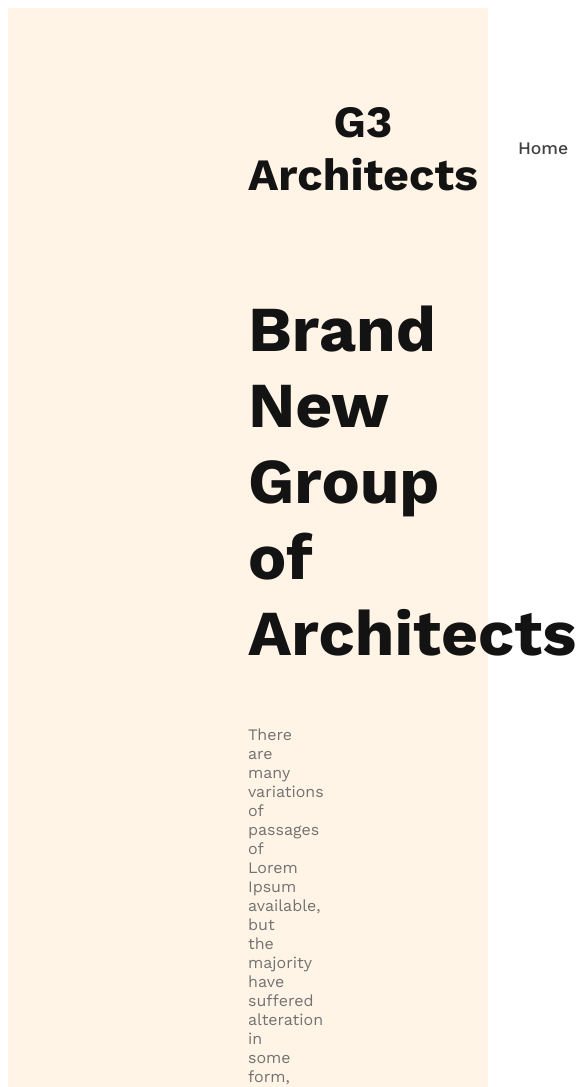
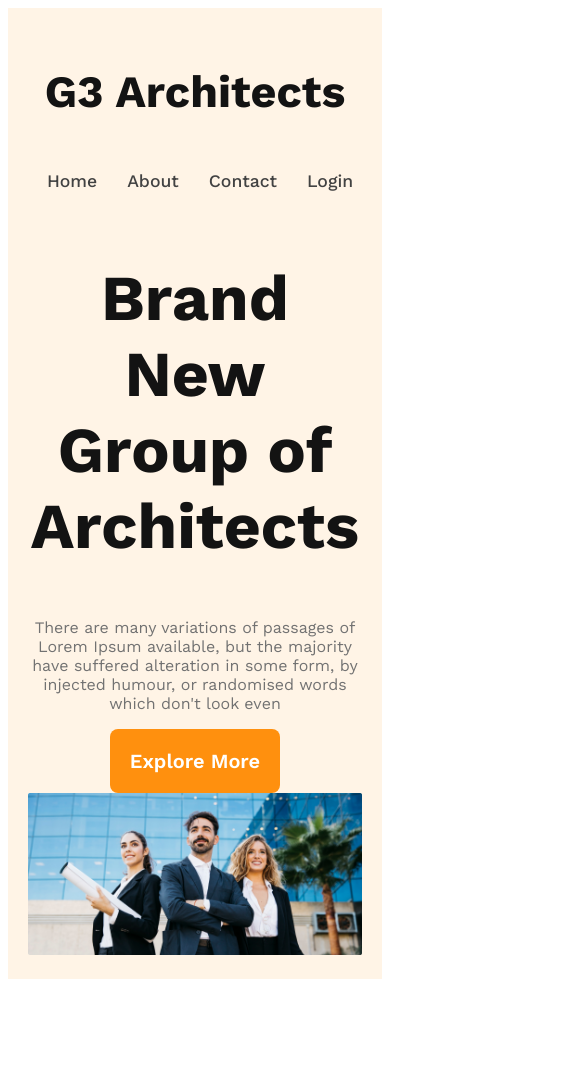
Before and after one commit to MaowaRisa/g3-architects, a plain HTML site: page index.html in a window 390 px wide. Shown: the top 1087 px of the page, 585 px wide, since content can reach past the window. After the commit the page ends 987 px from the top, so only its background shows below. Drawn offline with nearby package versions, Linux system fonts and the light colour scheme.

Commit message:
Responsive for nav and banner

```diff
--- a/css/style.css
+++ b/css/style.css
@@ -13,6 +13,7 @@
     font-size: 1.25rem;
     font-weight: 600;
     padding: 20px;
+    cursor: pointer;
 }
 header{
     background: rgba(255, 144, 14, 0.10);
@@ -60,3 +61,25 @@ nav li{
     color: #727272;
     text-align: center;
 }
+.banner-image img{
+    max-width: 100%;
+}
+/* Responsive Media Queries*/
+/* Mobile devices */
+@media screen and (max-width: 576px) {
+    header{
+        padding: 20px;
+    }
+    nav{
+        flex-direction: column;
+    }
+}
+/* Medium / Tablet devices */
+@media screen and (min-width: 576px) and (max-width: 960px) {
+    header{
+        padding: 50px;
+    }
+    nav{
+        flex-direction: column;
+    }
+}
```
